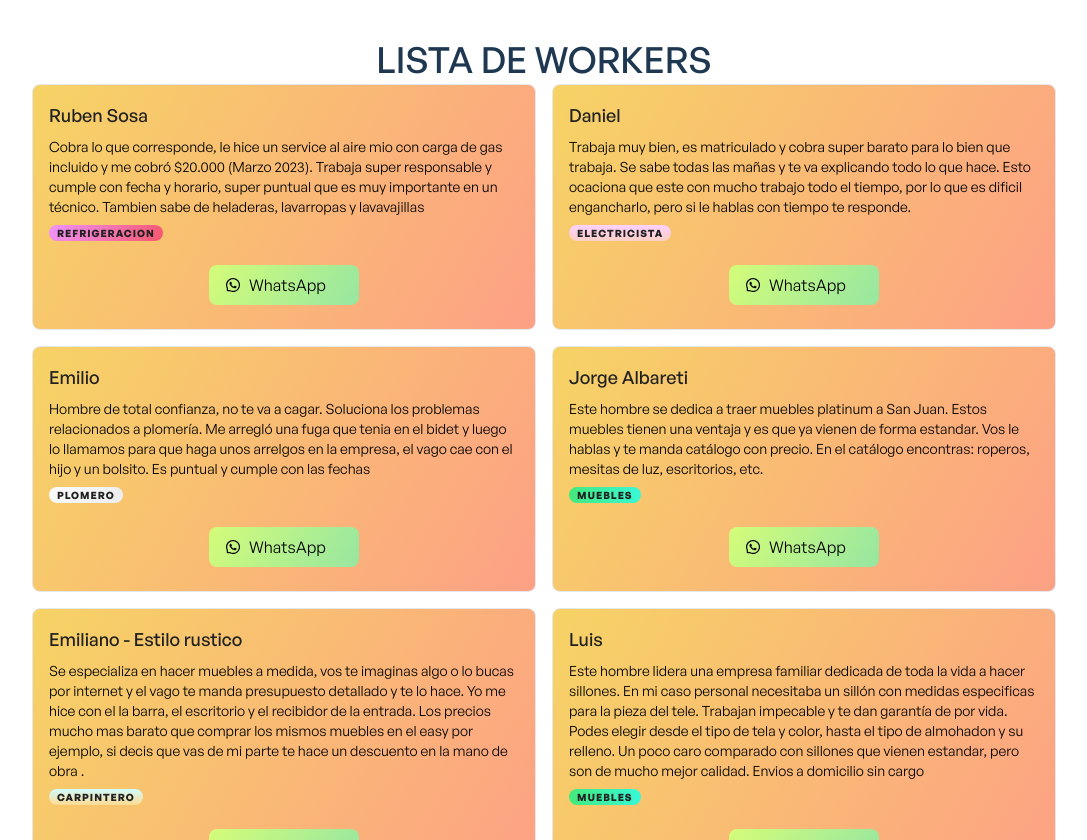
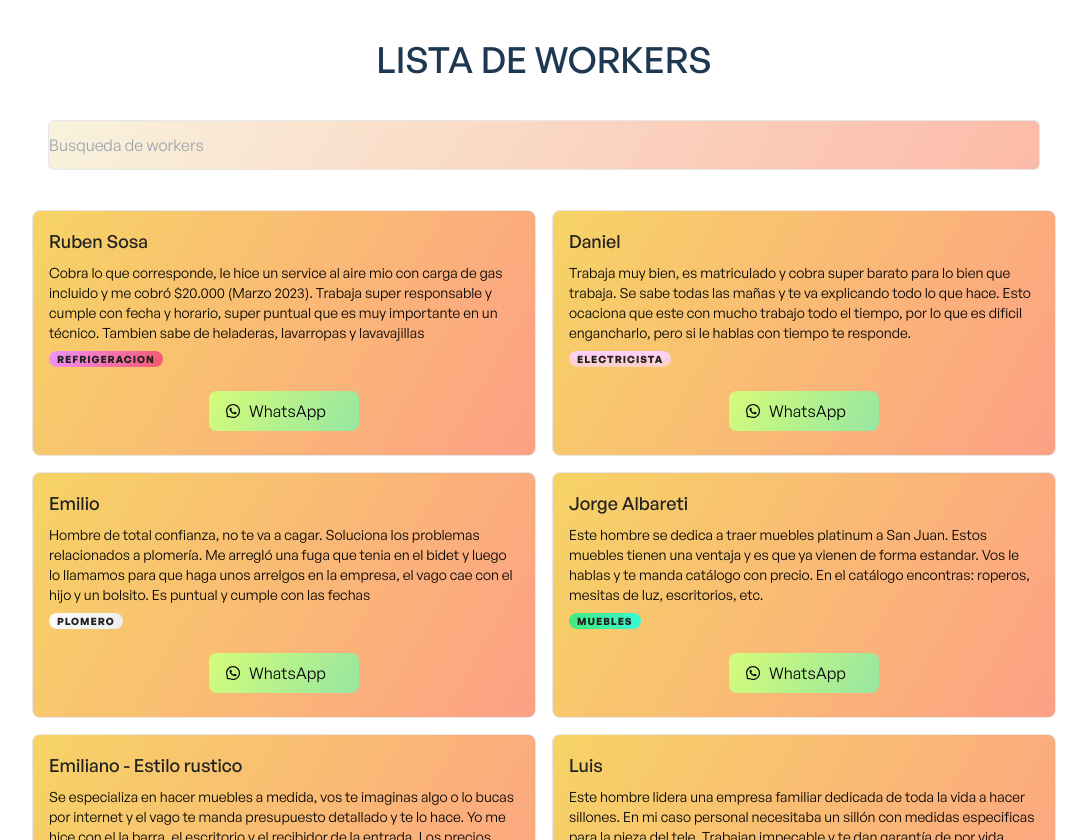
Before and after one commit to Itsjuanit/yaoficio, a React (Create React App) app: page / in a window 1280 px wide. Shown: the part 960-1800 px from the top of the page, without its empty margins (96-1183 px from the left). Built offline with nearby package versions, Linux system fonts and the light colour scheme.

Commit message:
Se agrego search bar dentro de ProjectsGrid, se cambio la logica para traer y filtrar por tags

```diff
--- a/src/components/projects/ProjectsGrid.jsx
+++ b/src/components/projects/ProjectsGrid.jsx
@@ -1,12 +1,14 @@
-import { useContext } from "react";
+import { useState, useContext } from "react";
 import { ProjectsContext } from "../../context/ProjectsContext";
 import useThemeSwitcher from "../../hooks/useThemeSwitcher";
 import { AiOutlineWhatsApp } from "react-icons/ai";
+
 //import TagFilter from "../../components/TagFilter";
 
 const ProjectsGrid = () => {
   const { projects } = useContext(ProjectsContext);
   const [activeTheme] = useThemeSwitcher();
+  const [search, setSearch] = useState("");
 
   const getBackgroundImage = (tag) => {
     switch (tag.toUpperCase()) {
@@ -29,19 +31,49 @@ const ProjectsGrid = () => {
     }
   };
 
+  const handleSearch = (e) => {
+    setSearch(e.target.value);
+  };
+
+  const filteredProjects = projects.filter((project) =>
+    project.tag
+      .split(",")
+      .some((tag) => tag.toLowerCase().includes(search.toLowerCase()))
+  );
+
   return (
     <section
       className="py-5 sm:py-10 mt-5 sm:mt-10 min-h-screen"
       style={{ minHeight: "100vh" }}
     >
-      {/* <TagFilter items={projects} /> */}
-      <div className="text-center">
+      <div className="text-center mb-10">
         <p className="font-general-medium text-2xl sm:text-4xl mb-1 text-ternary-dark dark:text-ternary-light">
           LISTA DE WORKERS
         </p>
       </div>
+
+      <div className="max-w-screen-lg mx-auto">
+        <div>
+          <form className="px-4">
+            <div className="relative">
+              <input
+                type="text"
+                placeholder="Busqueda de workers"
+                value={search}
+                onChange={handleSearch}
+                className="w-full py-3 pl-12 pr-4 text-gray-500 border rounded-md outline-none bg-gray-50 focus:bg-white focus:border-indigo-600 mb-10"
+                style={{
+                  backgroundImage:
+                    "linear-gradient(120deg, rgba(246, 211, 101, 0.2) 0%, rgba(253, 160, 133, 0.7) 100%)",
+                  color: "#212121",
+                }}
+              />
+            </div>
+          </form>
+        </div>
+      </div>
       <div className="grid grid-cols-1 sm:grid-cols-2 lg:grid-cols-4 gap-4 max-w-screen-lg mx-auto">
-        {projects.map((project) => (
+        {filteredProjects.map((project) => (
           <div key={project.id}>
             <div
               className="p-4 rounded-lg shadow-md border border-white transition-transform duration-300 ease-in-out transform hover:scale-110 hover:shadow-2xl"
```
